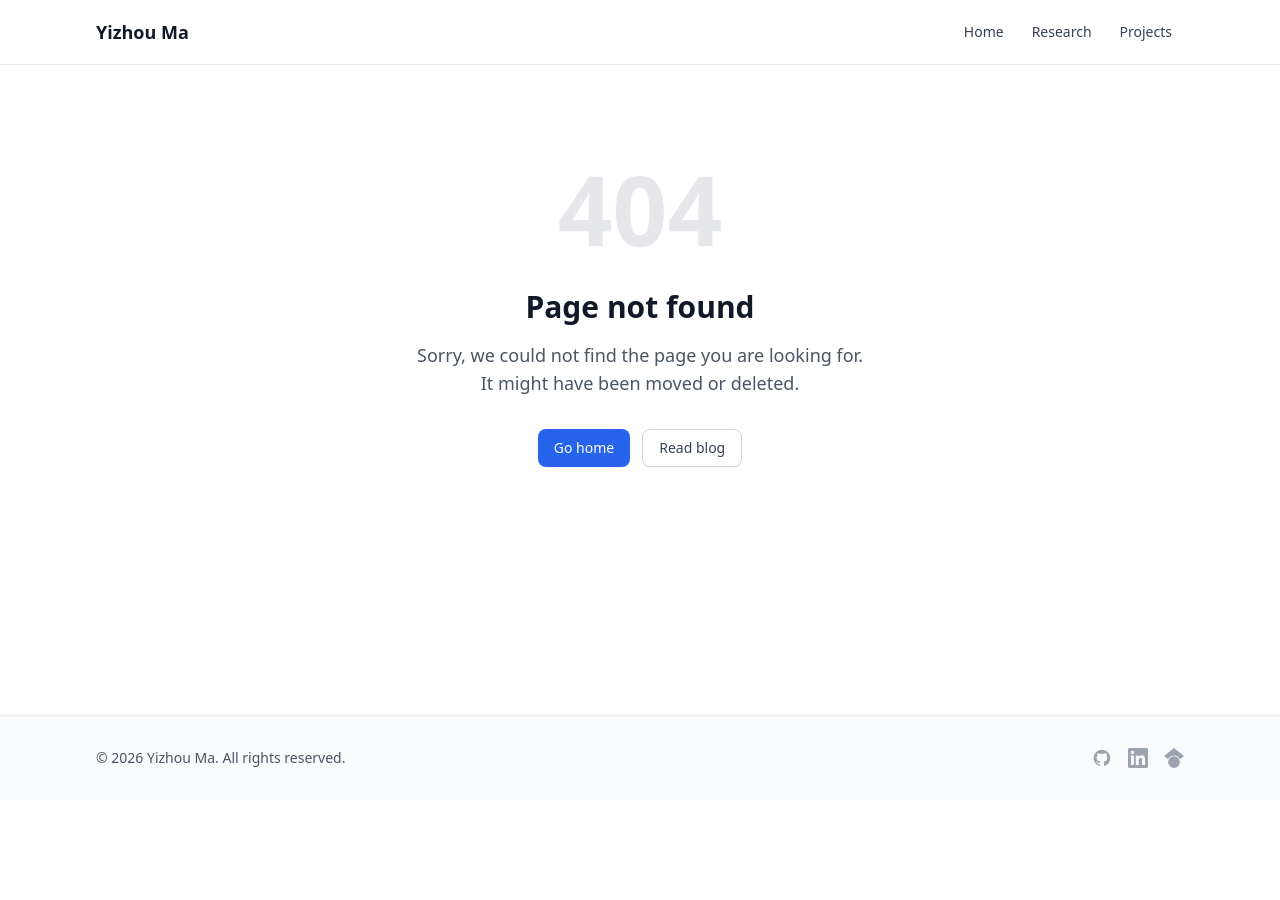
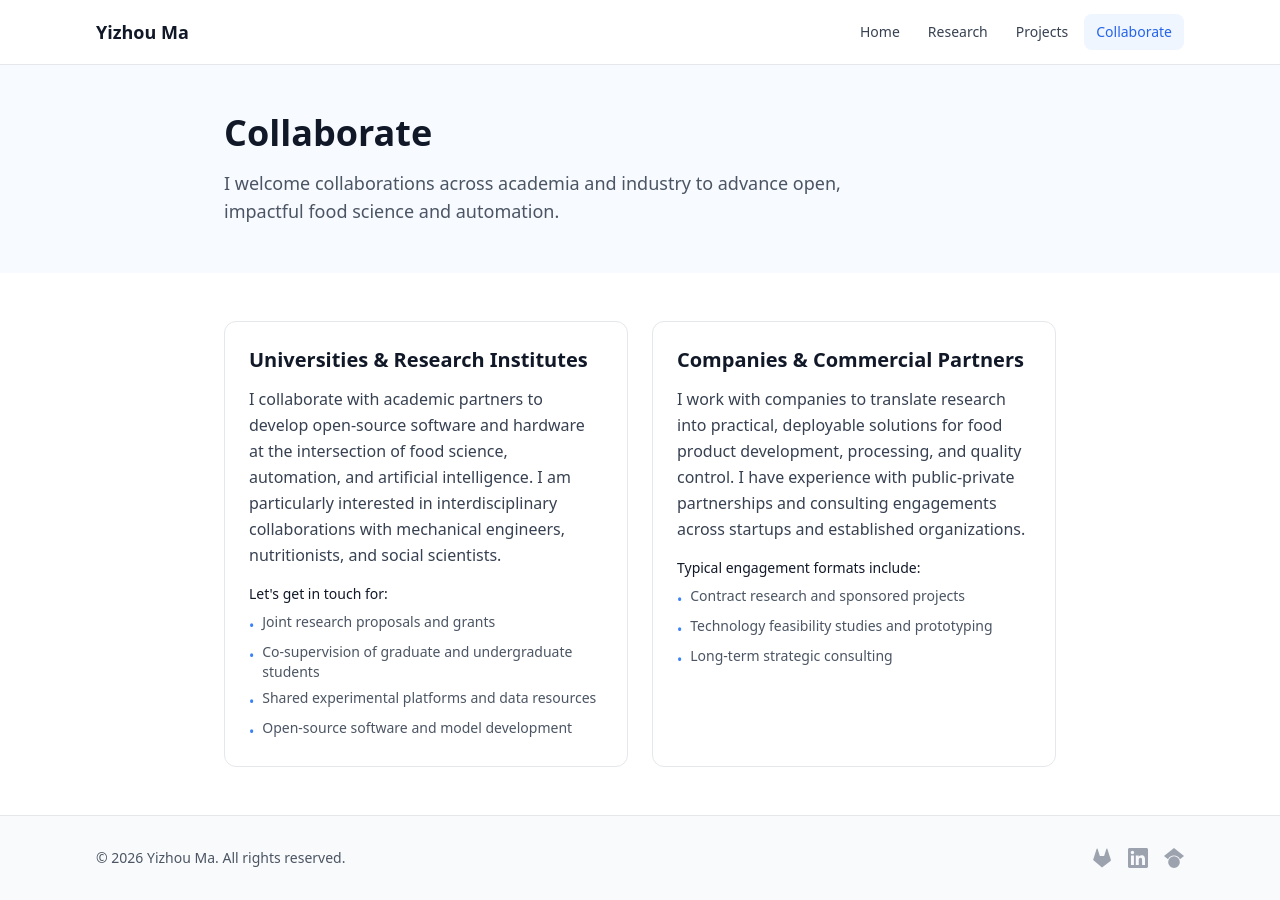
Before and after one commit to ymawur/Ymawebsite, a Next.js app: page /collaborate in a window 1280 px wide. Before the commit this address had no page. Before the commit the page ends 800 px from the top, so only its background shows below. Built offline with nearby package versions, Linux system fonts and the light colour scheme.

Commit message:
Add collaborate nav link and research card

```diff
--- /dev/null
+++ b/app/collaborate/page.tsx
@@ -0,0 +1,93 @@
+import type { Metadata } from 'next'
+import { Container } from '@/components/Container'
+import { Card } from '@/components/Card'
+
+export const metadata: Metadata = {
+  title: 'Collaborate',
+  description:
+    'Collaboration opportunities with universities, research institutes, and commercial partners.',
+}
+
+export default function CollaboratePage() {
+  return (
+    <>
+      {/* Header */}
+      <section className="py-12 bg-accent-50/50">
+        <Container>
+          <h1 className="text-3xl md:text-4xl font-bold text-gray-900 mb-4">Collaborate</h1>
+          <p className="text-lg text-gray-600 max-w-2xl">
+            I welcome collaborations across academia and industry to advance open, impactful food
+            science and automation.
+          </p>
+        </Container>
+      </section>
+
+      {/* Collaboration Cards */}
+      <section className="py-12">
+        <Container>
+          <div className="grid md:grid-cols-2 gap-6">
+            <Card className="h-full">
+              <h2 className="text-xl font-semibold text-gray-900 mb-3">
+                Universities &amp; Research Institutes
+              </h2>
+              <p className="text-gray-700 leading-relaxed mb-4">
+                I collaborate with academic partners to develop open-source software and hardware at
+                the intersection of food science, automation, and artificial intelligence. I am
+                particularly interested in interdisciplinary collaborations with mechanical
+                engineers, nutritionists, and social scientists.
+              </p>
+              <h3 className="text-sm font-medium text-gray-900 mb-2">Let&apos;s get in touch for:</h3>
+              <ul className="space-y-1.5 text-sm text-gray-600">
+                <li className="flex items-start gap-2">
+                  <span className="text-accent-500 mt-1">&bull;</span>
+                  <span>Joint research proposals and grants</span>
+                </li>
+                <li className="flex items-start gap-2">
+                  <span className="text-accent-500 mt-1">&bull;</span>
+                  <span>Co-supervision of graduate and undergraduate students</span>
+                </li>
+                <li className="flex items-start gap-2">
+                  <span className="text-accent-500 mt-1">&bull;</span>
+                  <span>Shared experimental platforms and data resources</span>
+                </li>
+                <li className="flex items-start gap-2">
+                  <span className="text-accent-500 mt-1">&bull;</span>
+                  <span>Open-source software and model development</span>
+                </li>
+              </ul>
+            </Card>
+
+            <Card className="h-full">
+              <h2 className="text-xl font-semibold text-gray-900 mb-3">
+                Companies &amp; Commercial Partners
+              </h2>
+              <p className="text-gray-700 leading-relaxed mb-4">
+                I work with companies to translate research into practical, deployable solutions for
+                food product development, processing, and quality control. I have experience with
+                public-private partnerships and consulting engagements across startups and
+                established organizations.
+              </p>
+              <h3 className="text-sm font-medium text-gray-900 mb-2">
+                Typical engagement formats include:
+              </h3>
+              <ul className="space-y-1.5 text-sm text-gray-600">
+                <li className="flex items-start gap-2">
+                  <span className="text-accent-500 mt-1">&bull;</span>
+                  <span>Contract research and sponsored projects</span>
+                </li>
+                <li className="flex items-start gap-2">
+                  <span className="text-accent-500 mt-1">&bull;</span>
+                  <span>Technology feasibility studies and prototyping</span>
+                </li>
+                <li className="flex items-start gap-2">
+                  <span className="text-accent-500 mt-1">&bull;</span>
+                  <span>Long-term strategic consulting</span>
+                </li>
+              </ul>
+            </Card>
+          </div>
+        </Container>
+      </section>
+    </>
+  )
+}
--- a/app/outputs/page.tsx
+++ b/app/outputs/page.tsx
@@ -1,67 +1,10 @@
-'use client'
-
-import { useState, useMemo } from 'react'
 import { Container } from '@/components/Container'
 import { Card } from '@/components/Card'
 import { TagPill } from '@/components/TagPill'
-import { FilterBar } from '@/components/FilterBar'
 import { Button } from '@/components/Button'
 import { outputs } from '@/data/outputs'
-import { OutputCategory } from '@/types'
-
-const categories: OutputCategory[] = ['Publications', 'Talks', 'Software', 'Datasets', 'Other']
 
 export default function OutputsPage() {
-  const [selectedCategory, setSelectedCategory] = useState<OutputCategory | 'All'>('All')
-  const [selectedTags, setSelectedTags] = useState<string[]>([])
-  const [showSelectedOnly, setShowSelectedOnly] = useState(false)
-
-  // Get all unique tags
-  const allTags = useMemo(() => {
-    const tagsSet = new Set<string>()
-    outputs.forEach((output) => {
-      output.tags.forEach((tag) => tagsSet.add(tag))
-    })
-    return Array.from(tagsSet).sort()
-  }, [])
-
-  // Filter outputs
-  const filteredOutputs = useMemo(() => {
-    return outputs.filter((output) => {
-      // Category filter
-      if (selectedCategory !== 'All' && output.category !== selectedCategory) {
-        return false
-      }
-
-      // Tag filter
-      if (selectedTags.length > 0 && !selectedTags.some((tag) => output.tags.includes(tag))) {
-        return false
-      }
-
-      // Selected only filter
-      if (showSelectedOnly && !output.selected) {
-        return false
-      }
-
-      return true
-    })
-  }, [selectedCategory, selectedTags, showSelectedOnly])
-
-  const handleTagToggle = (tag: string) => {
-    setSelectedTags((prev) =>
-      prev.includes(tag) ? prev.filter((t) => t !== tag) : [...prev, tag]
-    )
-  }
-
-  const clearFilters = () => {
-    setSelectedCategory('All')
-    setSelectedTags([])
-    setShowSelectedOnly(false)
-  }
-
-  const hasActiveFilters =
-    selectedCategory !== 'All' || selectedTags.length > 0 || showSelectedOnly
-
   return (
     <>
       {/* Header */}
@@ -75,57 +18,25 @@ export default function OutputsPage() {
         </Container>
       </section>
 
-      {/* Filters */}
-      <section className="py-8 border-b border-gray-200">
-        <Container>
-          <FilterBar
-            categories={categories}
-            selectedCategory={selectedCategory}
-            onCategoryChange={setSelectedCategory}
-            tags={allTags}
-            selectedTags={selectedTags}
-            onTagToggle={handleTagToggle}
-            showSelectedOnly={showSelectedOnly}
-            onToggleSelectedOnly={() => setShowSelectedOnly(!showSelectedOnly)}
-          />
-          {hasActiveFilters && (
-            <div className="mt-4 flex items-center gap-2">
-              <span className="text-sm text-gray-500">
-                Showing {filteredOutputs.length} of {outputs.length} projects
-              </span>
-              <button
-                onClick={clearFilters}
-                className="text-sm text-accent-600 hover:text-accent-700 underline underline-offset-2"
-              >
-                Clear filters
-              </button>
-            </div>
-          )}
-        </Container>
-      </section>
-
       {/* Projects List */}
       <section className="py-12">
         <Container>
-          {filteredOutputs.length > 0 ? (
-            <div className="space-y-6">
-              {filteredOutputs.map((output) => (
-                <Card key={output.id} className="relative">
+          <div className="grid md:grid-cols-2 gap-6">
+            {outputs.map((output) => (
+              <Card key={output.id} className="h-full flex flex-col">
+                <div className="flex flex-wrap items-center gap-2 mb-2">
+                  <TagPill>{output.category}</TagPill>
+                  <span className="text-sm text-gray-500">{output.year}</span>
                   {output.selected && (
-                    <div className="absolute top-4 right-4">
                     <span className="inline-flex items-center px-2 py-0.5 rounded text-xs font-medium bg-accent-100 text-accent-800">
                       Selected
                     </span>
-                    </div>
                   )}
-                  <div className="flex flex-wrap items-center gap-2 mb-2">
-                    <TagPill>{output.category}</TagPill>
-                    <span className="text-sm text-gray-500">{output.year}</span>
                 </div>
 
-                  <h2 className="text-xl font-semibold text-gray-900 mb-2 pr-20">{output.title}</h2>
+                <h2 className="text-xl font-semibold text-gray-900 mb-2">{output.title}</h2>
 
-                  <p className="text-sm text-gray-600 mb-2">
+                <p className="text-sm text-gray-600 mb-4">
                   {output.authors.join(', ')}
                   {output.venue && <span className="text-gray-500"> &bull; {output.venue}</span>}
                 </p>
@@ -136,14 +47,9 @@ export default function OutputsPage() {
                   ))}
                 </div>
 
-                  <div className="flex flex-wrap gap-2">
+                <div className="mt-auto flex flex-wrap gap-2">
                   {output.links.map((link) => (
-                      <Button
-                        key={link.label}
-                        href={link.href}
-                        variant="secondary"
-                        size="sm"
-                      >
+                    <Button key={link.label} href={link.href} variant="secondary" size="sm">
                       {link.label}
                     </Button>
                   ))}
@@ -151,14 +57,6 @@ export default function OutputsPage() {
               </Card>
             ))}
           </div>
-          ) : (
-            <div className="text-center py-12">
-              <p className="text-gray-600 mb-4">No outputs match your filters.</p>
-              <Button onClick={clearFilters} variant="secondary">
-                Clear filters
-              </Button>
-            </div>
-          )}
         </Container>
       </section>
     </>
--- a/app/page.tsx
+++ b/app/page.tsx
@@ -2,9 +2,7 @@ import Image from 'next/image'
 import Link from 'next/link'
 import { Container } from '@/components/Container'
 import { Card } from '@/components/Card'
-import { Button } from '@/components/Button'
 import { TagPill } from '@/components/TagPill'
-import { researchInterests } from '@/data/research'
 import { outputs } from '@/data/outputs'
 
 export default function HomePage() {
@@ -27,9 +25,6 @@ export default function HomePage() {
                 system design. In my research, I work on lab automation of solid food testing,
                 agentic food formulation, and structural representation of food materials.
               </p>
-              <div className="flex flex-wrap gap-3">
-                <Button href="/outputs">View outputs</Button>
-              </div>
             </div>
             <div className="flex-shrink-0 md:ml-auto">
               <div className="relative w-48 h-48 md:w-64 md:h-64 rounded-2xl overflow-hidden shadow-lg bg-accent-50">
@@ -47,7 +42,7 @@ export default function HomePage() {
       </section>
 
       {/* Section Cards */}
-      <section className="py-12">
+      <section className="pb-12 -mt-6">
         <Container>
           <div className="grid md:grid-cols-3 gap-6">
             <Card href="/research">
@@ -98,6 +93,28 @@ export default function HomePage() {
                 Research outputs and artifacts from digitalization and automation in food science.
               </p>
             </Card>
+
+            <Card href="/collaborate">
+              <div className="flex items-center gap-3 mb-3">
+                <div className="p-2 bg-accent-100 rounded-lg">
+                  <svg
+                    className="w-5 h-5 text-accent-600"
+                    fill="none"
+                    viewBox="0 0 24 24"
+                    stroke="currentColor"
+                  >
+                    <path
+                      strokeLinecap="round"
+                      strokeLinejoin="round"
+                      strokeWidth={2}
+                      d="M8 10h.01M12 10h.01M16 10h.01M9 16h6m5 2a2 2 0 01-2 2H6a2 2 0 01-2-2V6a2 2 0 012-2h4l2 2h6a2 2 0 012 2v10z"
+                    />
+                  </svg>
+                </div>
+                <h2 className="text-lg font-semibold text-gray-900">Collaborate</h2>
+              </div>
+              <p className="text-sm text-gray-600">Let's get in touch and collaborate</p>
+            </Card>
           </div>
         </Container>
       </section>
--- a/app/research/page.tsx
+++ b/app/research/page.tsx
@@ -1,7 +1,6 @@
 import type { Metadata } from 'next'
 import { Container } from '@/components/Container'
 import { Card } from '@/components/Card'
-import { TagPill } from '@/components/TagPill'
 import { researchInterests } from '@/data/research'
 
 export const metadata: Metadata = {
@@ -43,17 +42,11 @@ export default function ResearchPage() {
                   ))}
                 </ul>
 
-                <div className="flex flex-wrap gap-1.5 pt-4 border-t border-gray-100">
-                  {interest.tags.map((tag) => (
-                    <TagPill key={tag}>{tag}</TagPill>
-                  ))}
-                </div>
               </Card>
             ))}
           </div>
         </Container>
       </section>
-
     </>
   )
 }
--- a/components/Footer.tsx
+++ b/components/Footer.tsx
@@ -2,21 +2,17 @@ import React from 'react'
 
 const socialLinks = [
   {
-    label: 'GitHub',
-    href: 'https://github.com',
+    label: 'GitLab',
+    href: 'https://git.wur.nl/yizhou.ma/',
     icon: (
       <svg className="w-5 h-5" fill="currentColor" viewBox="0 0 24 24" aria-hidden="true">
-        <path
-          fillRule="evenodd"
-          d="M12 2C6.477 2 2 6.484 2 12.017c0 4.425 2.865 8.18 6.839 9.504.5.092.682-.217.682-.483 0-.237-.008-.868-.013-1.703-2.782.605-3.369-1.343-3.369-1.343-.454-1.158-1.11-1.466-1.11-1.466-.908-.62.069-.608.069-.608 1.003.07 1.531 1.032 1.531 1.032.892 1.53 2.341 1.088 2.91.832.092-.647.35-1.088.636-1.338-2.22-.253-4.555-1.113-4.555-4.951 0-1.093.39-1.988 1.029-2.688-.103-.253-.446-1.272.098-2.65 0 0 .84-.27 2.75 1.026A9.564 9.564 0 0112 6.844c.85.004 1.705.115 2.504.337 1.909-1.296 2.747-1.027 2.747-1.027.546 1.379.202 2.398.1 2.651.64.7 1.028 1.595 1.028 2.688 0 3.848-2.339 4.695-4.566 4.943.359.309.678.92.678 1.855 0 1.338-.012 2.419-.012 2.747 0 .268.18.58.688.482A10.019 10.019 0 0022 12.017C22 6.484 17.522 2 12 2z"
-          clipRule="evenodd"
-        />
+        <path d="M22.542 13.725l-1.39-4.275-2.77-8.55a.558.558 0 00-1.062 0l-2.77 8.55H9.45L6.68.9a.558.558 0 00-1.062 0l-2.77 8.55-1.39 4.275a.788.788 0 00.287.884L12 23.25l10.255-7.641a.788.788 0 00.287-.884z" />
       </svg>
     ),
   },
   {
     label: 'LinkedIn',
-    href: 'https://linkedin.com',
+    href: 'https://www.linkedin.com/in/ybenma/',
     icon: (
       <svg className="w-5 h-5" fill="currentColor" viewBox="0 0 24 24" aria-hidden="true">
         <path d="M20.447 20.452h-3.554v-5.569c0-1.328-.027-3.037-1.852-3.037-1.853 0-2.136 1.445-2.136 2.939v5.667H9.351V9h3.414v1.561h.046c.477-.9 1.637-1.85 3.37-1.85 3.601 0 4.267 2.37 4.267 5.455v6.286zM5.337 7.433c-1.144 0-2.063-.926-2.063-2.065 0-1.138.92-2.063 2.063-2.063 1.14 0 2.064.925 2.064 2.063 0 1.139-.925 2.065-2.064 2.065zm1.782 13.019H3.555V9h3.564v11.452zM22.225 0H1.771C.792 0 0 .774 0 1.729v20.542C0 23.227.792 24 1.771 24h20.451C23.2 24 24 23.227 24 22.271V1.729C24 .774 23.2 0 22.222 0h.003z" />
@@ -25,7 +21,7 @@ const socialLinks = [
   },
   {
     label: 'Google Scholar',
-    href: 'https://scholar.google.com',
+    href: 'https://scholar.google.com/citations?user=LTcsUgcAAAAJ&hl=en',
     icon: (
       <svg className="w-5 h-5" fill="currentColor" viewBox="0 0 24 24" aria-hidden="true">
         <path d="M12 24a7 7 0 110-14 7 7 0 010 14zm0-24L0 9.5l4.838 3.94A8 8 0 0112 9a8 8 0 017.162 4.44L24 9.5 12 0z" />
--- a/components/Header.tsx
+++ b/components/Header.tsx
@@ -8,6 +8,7 @@ const navItems = [
   { href: '/', label: 'Home' },
   { href: '/research', label: 'Research' },
   { href: '/outputs', label: 'Projects' },
+  { href: '/collaborate', label: 'Collaborate' },
 ]
 
 export function Header() {
```
Also changed, not shown: data/research.ts (+12 -0 lines). Lines whose indentation alone changed are shown as unchanged.
